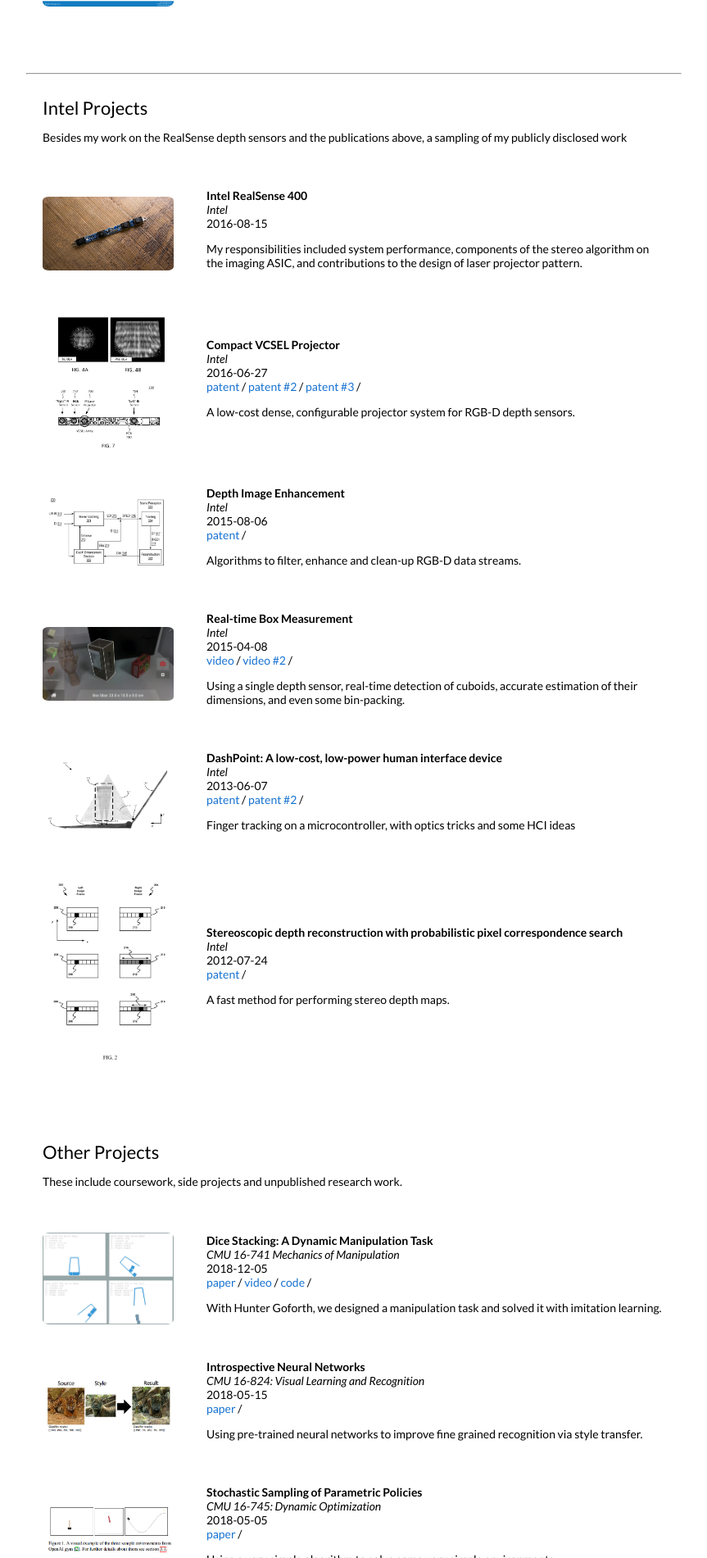
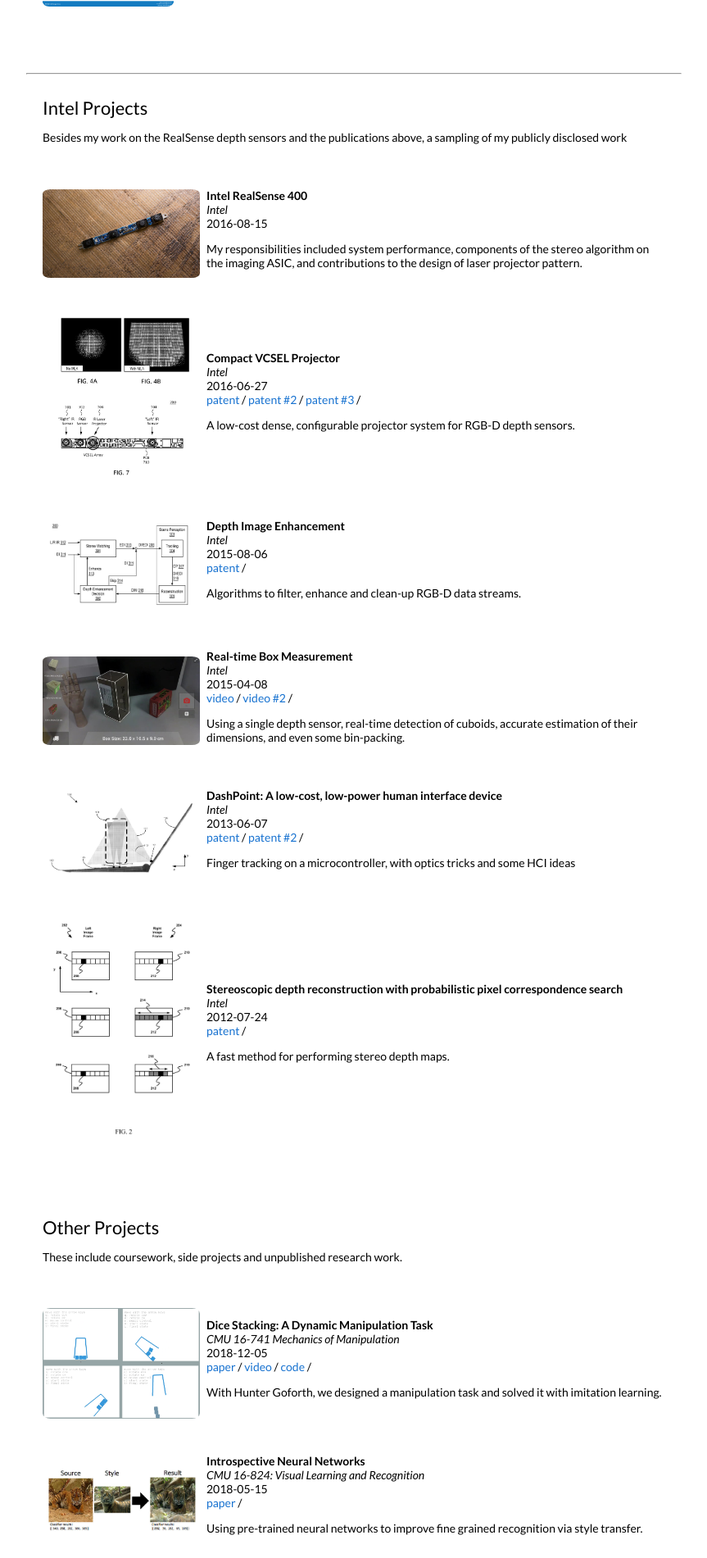
Before and after one commit to rafaymhddn/rafaymhddn.github.io, a Jekyll site: the page built from _posts/2020-07-11-HTJ.markdown, in a window 1280 px wide. Shown: the part 3947-5848 px from the top of the page at 82% size, without its empty margins (208-1071 px from the left). Built offline with Jekyll 4.4.1, drawn with Linux system fonts in a browser that asks for light colours.

```diff
--- a/_layouts/default.html
+++ b/_layouts/default.html
@@ -329,7 +329,7 @@
           {% if cat == 'Intel' %}
           <tr>
             <td style="padding:2.5%;width:25%;vertical-align:middle;min-width:120px">
-              <a href="{{post.image}}"><img src="{{post.image}}" alt="project image" style="width:auto; height:auto; max-width:100%; border-radius: 5%" /></a>
+              <a href="{{post.image}}"><img src="{{post.image}}" alt="project image" style="width:auto; height:auto; max-width:120%; border-radius: 5%" /></a>
             </td>
             <td style="padding:2.5%;width:75%;vertical-align:middle">
               <h3>{{post.title}}</h3>
@@ -399,7 +399,7 @@
           {% if cat != 'research' and cat != 'Intel' %}
           <tr>
             <td style="padding:2.5%;width:25%;vertical-align:middle;min-width:120px">
-              <a href="{{post.image}}"><img src="{{post.image}}" alt="project image" style="width:auto; height:auto; max-width:100%; border-radius: 5%" /></a>
+              <a href="{{post.image}}"><img src="{{post.image}}" alt="project image" style="width:auto; height:auto; max-width:120%; border-radius: 5%" /></a>
             </td>
             <td style="padding:2.5%;width:75%;vertical-align:middle">
               <h3>{{post.title}}</h3>
```
